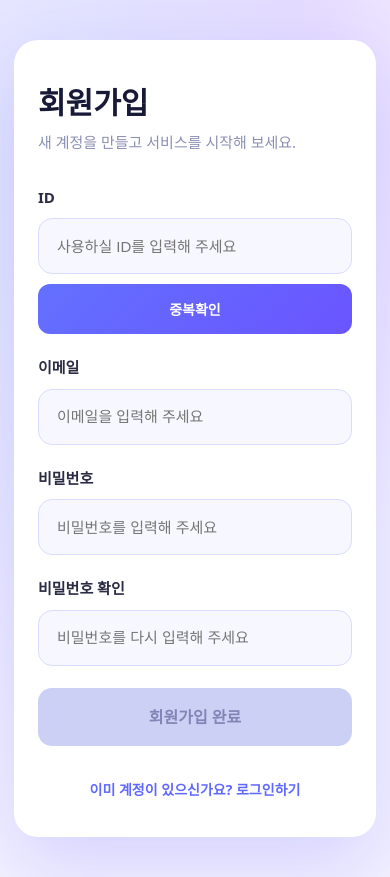
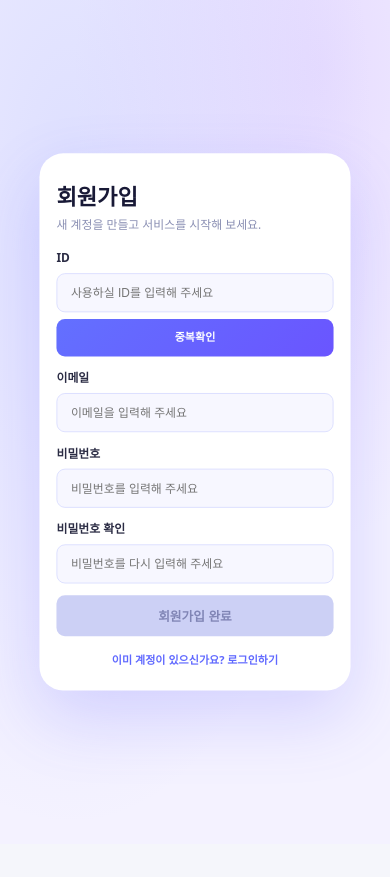
Before and after one commit to kw-ic-web/25-team-in-site, a React (Vite) app in the folder front-end/: page /register in a window 390 px wide. After the commit the page ends 844 px from the top, so only its background shows below. Built offline with nearby package versions, Linux system fonts and the light colour scheme; no server answers.

Commit message:
[design] 회원가입 페이지 디자인 수정

```diff
--- a/front-end/src/pages/Register/RegisterPage.css
+++ b/front-end/src/pages/Register/RegisterPage.css
@@ -5,10 +5,17 @@
   display: flex;
   align-items: center;
   justify-content: center;
-  padding: clamp(32px, 8vh, 72px) 16px;
-  background:
-    radial-gradient(120% 120% at 18% 20%, rgba(133, 149, 255, 0.2), transparent 65%),
-    radial-gradient(90% 80% at 82% 8%, rgba(190, 152, 255, 0.24), transparent 70%),
+  padding: clamp(32px, 6vh, 56px) 16px;
+  background: radial-gradient(
+      120% 120% at 18% 20%,
+      rgba(133, 149, 255, 0.2),
+      transparent 65%
+    ),
+    radial-gradient(
+      90% 80% at 82% 8%,
+      rgba(190, 152, 255, 0.24),
+      transparent 70%
+    ),
     #f4f2ff;
   overflow: hidden;
   background-repeat: no-repeat;
@@ -27,7 +34,12 @@
   width: 260px;
   height: 260px;
   border-radius: 48%;
-  background: radial-gradient(circle at 35% 40%, #d9e3ff 0%, #8ca4ff 68%, #6a82ff 100%);
+  background: radial-gradient(
+    circle at 35% 40%,
+    #d9e3ff 0%,
+    #8ca4ff 68%,
+    #6a82ff 100%
+  );
   opacity: 0.55;
   filter: blur(0.5px);
 }
@@ -105,17 +117,24 @@
   z-index: 1;
   width: min(540px, 100%);
   background: #ffffff;
-  border-radius: 32px;
+  border-radius: 28px;
   box-shadow: 0 32px 80px rgba(96, 90, 255, 0.2);
-  padding: 56px 54px 48px;
+
+  transform: scale(0.99);
+  transform-origin: center;
+
+  padding: 32px 36px 28px;
   display: flex;
   flex-direction: column;
-  gap: 32px;
+  gap: 18px;
+
+  max-height: 90vh;
+  overflow: visible;
 }
 
 .register-card__header h1 {
-  margin: 0 0 6px;
-  font-size: 30px;
+  margin: 0 0 2px;
+  font-size: 26px;
   font-weight: 700;
   color: #181936;
 }
@@ -123,35 +142,35 @@
 .register-card__header p {
   margin: 0;
   color: #8a8fb3;
-  font-size: 15px;
+  font-size: 14px;
 }
 
 .register-form {
   display: flex;
   flex-direction: column;
-  gap: 22px;
+  gap: 14px;
 }
 
 .register-field {
   display: flex;
   flex-direction: column;
-  gap: 10px;
+  gap: 8px;
 }
 
 .register-field label {
-  font-size: 15px;
+  font-size: 14px;
   font-weight: 600;
   color: #2b2c44;
 }
 
 .register-field input {
   width: 100%;
-  height: 56px;
-  border-radius: 14px;
+  height: 46px;
+  border-radius: 10px;
   border: 1px solid #d9dcff;
   background: #f7f7ff;
-  padding: 0 18px;
-  font-size: 15px;
+  padding: 0 16px;
+  font-size: 14px;
   color: #2b2c44;
   transition: border-color 0.2s ease, box-shadow 0.2s ease, background 0.2s ease;
 }
@@ -165,17 +184,18 @@
 
 .register-field__input-group {
   display: flex;
-  gap: 10px;
+  gap: 8px;
 }
 
 .register-id-check {
-  min-width: 108px;
-  border-radius: 12px;
+  min-width: 96px;
+  height: 46px;
+  border-radius: 10px;
   border: none;
   background: linear-gradient(135deg, #6370ff 0%, #6a55ff 100%);
   color: #ffffff;
   font-weight: 600;
-  font-size: 14px;
+  font-size: 13px;
   cursor: pointer;
   transition: transform 0.2s ease, box-shadow 0.2s ease;
 }
@@ -206,16 +226,16 @@
 .register-submit-error {
   margin: 0;
   color: #c84545;
-  font-size: 14px;
+  font-size: 12px;
 }
 
 .register-submit {
-  height: 58px;
+  height: 48px;
   border: none;
-  border-radius: 14px;
+  border-radius: 10px;
   background: linear-gradient(135deg, #6370ff 0%, #6a55ff 100%);
   color: #ffffff;
-  font-size: 16px;
+  font-size: 15px;
   font-weight: 600;
   cursor: pointer;
   transition: transform 0.2s ease, box-shadow 0.2s ease;
@@ -223,7 +243,7 @@
 
 .register-submit:hover:not(:disabled) {
   transform: translateY(-2px);
-  box-shadow: 0 16px 30px rgba(100, 96, 255, 0.24);
+  box-shadow: 0 14px 26px rgba(100, 96, 255, 0.24);
 }
 
 .register-submit:disabled {
@@ -237,7 +257,7 @@
   border: none;
   background: none;
   color: #5f68ff;
-  font-size: 14px;
+  font-size: 13px;
   font-weight: 600;
   cursor: pointer;
   align-self: center;
@@ -249,30 +269,19 @@
 
 @media (max-width: 768px) {
   .register-card {
-    padding: 48px 36px 42px;
-    border-radius: 24px;
-  }
-
-  .register-page__decor--bubble {
-    right: -48px;
-    top: 10%;
-    transform: scale(0.8);
-  }
-
-  .register-page__decor--brackets {
-    right: -72px;
-    bottom: -60px;
-    transform: scale(0.78) rotate(25deg);
+    padding: 28px 28px 24px;
+    transform: scale(0.88);
   }
 }
 
 @media (max-width: 480px) {
   .register-page {
-    padding: 40px 14px;
+    padding: 32px 12px;
   }
 
   .register-card {
-    padding: 40px 24px 36px;
+    padding: 32px 20px 24px;
+    transform: scale(0.85);
   }
 
   .register-field__input-group {
@@ -281,7 +290,7 @@
 
   .register-id-check {
     width: 100%;
-    height: 50px;
+    height: 44px;
   }
 
   .register-page__decor--stack {
```
